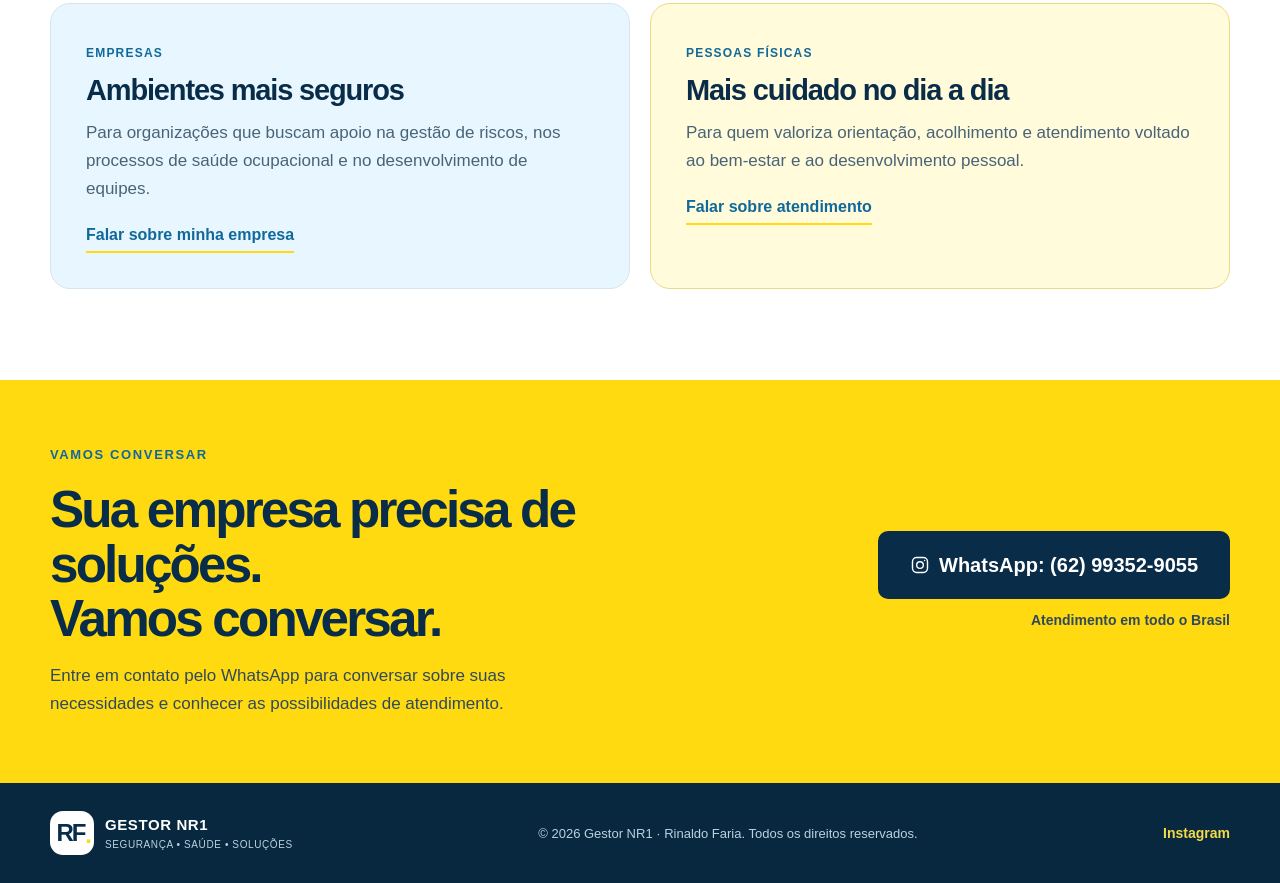
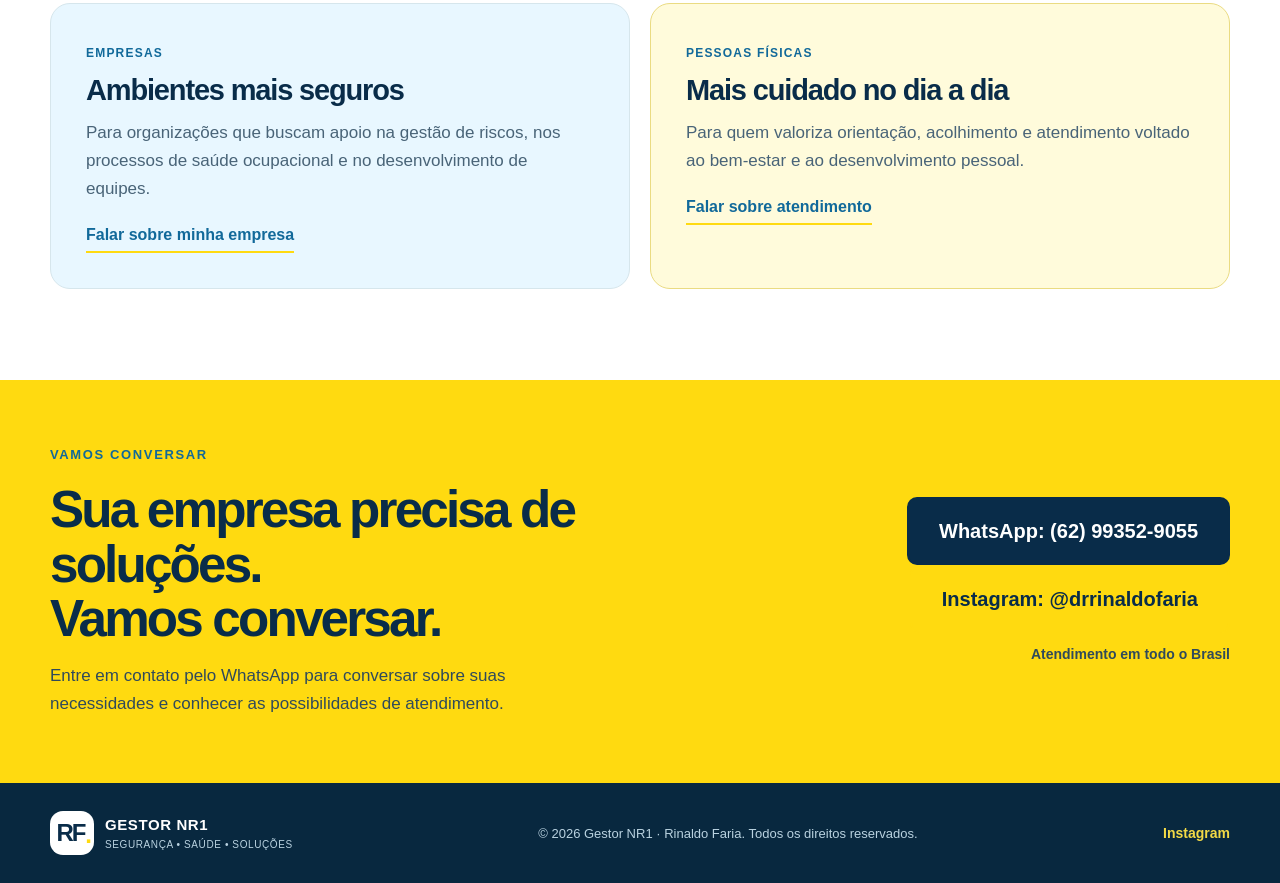
Before and after one commit to JaymeNeto2019/rinaldo-faria, a plain HTML site: page index.html in a window 1280 px wide. Shown: the part 4090-4973 px from the top of the page. Drawn offline with Linux system fonts and the light colour scheme.

Commit message:
Adiciona Instagram como contato separado do WhatsApp

```diff
--- a/index.html
+++ b/index.html
@@ -52,7 +52,7 @@
     </div></div></section>
     <section class="section nr-section" id="nr1"><div class="container nr-grid"><div><p class="eyebrow">PREVENÇÃO E SEGURANÇA OCUPACIONAL</p><h2>NR-1 e PGR:<br><span>cuidado que começa<br>na prevenção.</span></h2><p>Estruture a gestão de riscos de forma organizada, com atenção às características da sua empresa, às atividades desenvolvidas e às pessoas que fazem parte dela.</p><a class="btn" href="https://wa.me/5562993529055" target="_blank" rel="noopener noreferrer">Converse sobre sua empresa</a></div><div class="nr-details"><article><span>01</span><div><h3>Entender a demanda</h3><p>Conhecer a realidade da organização e alinhar o escopo do trabalho.</p></div></article><article><span>02</span><div><h3>Organizar a prevenção</h3><p>Apoiar a identificação de riscos e a definição de medidas preventivas.</p></div></article><article><span>03</span><div><h3>Confecção de PGR</h3><p>Estruturar a documentação de gerenciamento de riscos conforme o escopo aplicável.</p></div></article><article><span>04</span><div><h3>Cuidar das pessoas</h3><p>Integrar orientações, treinamentos e encaminhamentos, quando necessários.</p></div></article></div></div></section>
     <section class="section audience"><div class="container"><div class="section-heading"><div><p class="eyebrow">ATENDIMENTO PERSONALIZADO</p><h2>Para quem são <span>nossas soluções?</span></h2></div></div><div class="audience-grid"><article><span class="audience-label">EMPRESAS</span><h3>Ambientes mais seguros</h3><p>Para organizações que buscam apoio na gestão de riscos, nos processos de saúde ocupacional e no desenvolvimento de equipes.</p><a class="text-link" href="https://wa.me/5562993529055" target="_blank" rel="noopener noreferrer">Falar sobre minha empresa</a></article><article><span class="audience-label">PESSOAS FÍSICAS</span><h3>Mais cuidado no dia a dia</h3><p>Para quem valoriza orientação, acolhimento e atendimento voltado ao bem-estar e ao desenvolvimento pessoal.</p><a class="text-link" href="https://www.instagram.com/drrinaldofaria/" target="_blank" rel="noopener noreferrer">Falar sobre atendimento</a></article></div></div></section>
-    <section class="contact" id="contato"><div class="container contact-grid"><div><p class="eyebrow">VAMOS CONVERSAR</p><h2>Sua empresa precisa de soluções.<br>Vamos conversar.</h2><p>Entre em contato pelo WhatsApp para conversar sobre suas necessidades e conhecer as possibilidades de atendimento.</p></div><div><a class="btn btn-dark" href="https://wa.me/5562993529055" target="_blank" rel="noopener noreferrer"><svg class="icon" viewBox="0 0 24 24"><rect x="3" y="3" width="18" height="18" rx="5"/><circle cx="12" cy="12" r="4"/><path d="M17.5 6.5h.01"/></svg> WhatsApp: (62) 99352-9055</a><p>Atendimento em todo o Brasil</p></div></div></section>
+    <section class="contact" id="contato"><div class="container contact-grid"><div><p class="eyebrow">VAMOS CONVERSAR</p><h2>Sua empresa precisa de soluções.<br>Vamos conversar.</h2><p>Entre em contato pelo WhatsApp para conversar sobre suas necessidades e conhecer as possibilidades de atendimento.</p></div><div class="contact-options"><a class="btn btn-dark" href="https://wa.me/5562993529055" target="_blank" rel="noopener noreferrer" aria-label="Conversar pelo WhatsApp no número 62 99352-9055">WhatsApp: (62) 99352-9055</a><a class="btn btn-instagram" href="https://www.instagram.com/drrinaldofaria/" target="_blank" rel="noopener noreferrer" aria-label="Visitar Instagram de Rinaldo Faria">Instagram: @drrinaldofaria</a><p>Atendimento em todo o Brasil</p></div></div></section>
   </main>
   <footer><div class="container footer-grid"><a class="brand" href="#inicio"><span class="brand-mark">RF<span>.</span></span><span><strong>GESTOR NR1</strong><small>SEGURANÇA • SAÚDE • SOLUÇÕES</small></span></a><p>© <span id="year">2026</span> Gestor NR1 · Rinaldo Faria. Todos os direitos reservados.</p><a href="https://www.instagram.com/drrinaldofaria/" target="_blank" rel="noopener noreferrer">Instagram</a></div></footer>
   <script src="script.js"></script>
```
